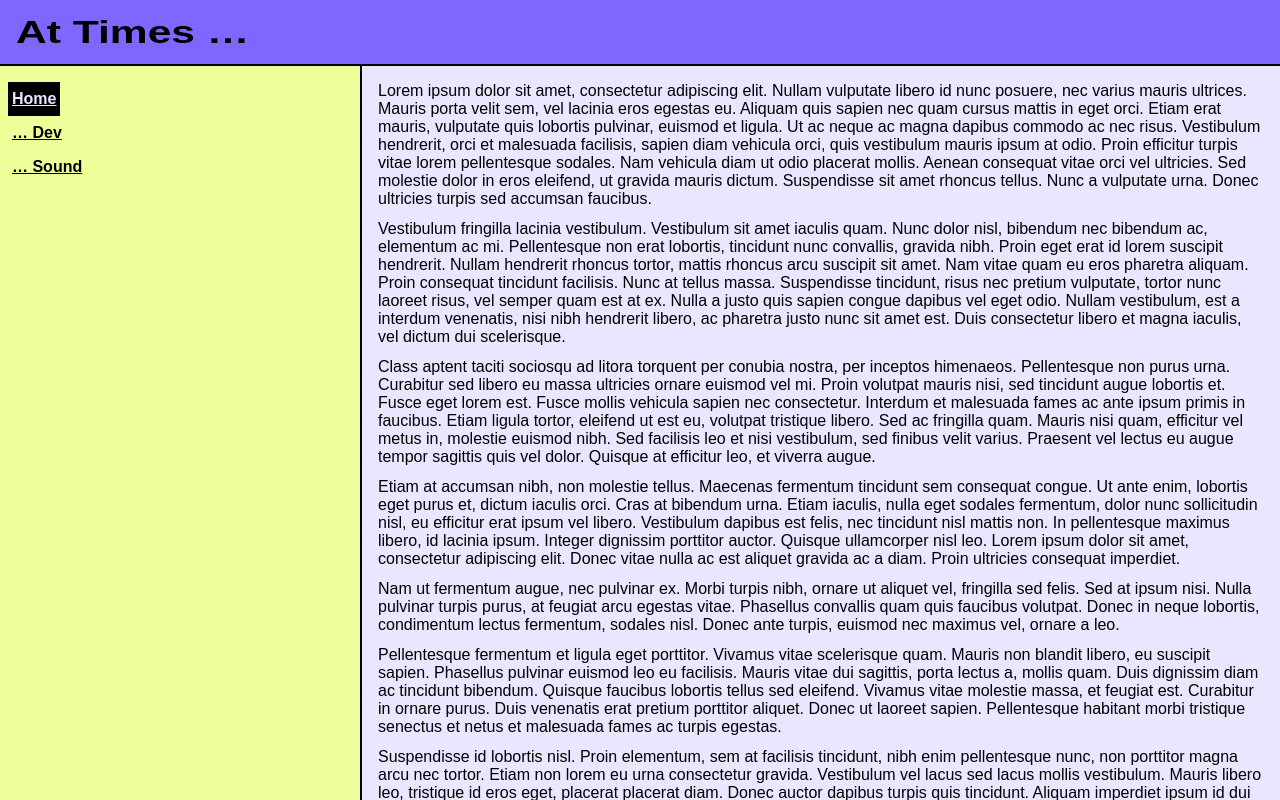
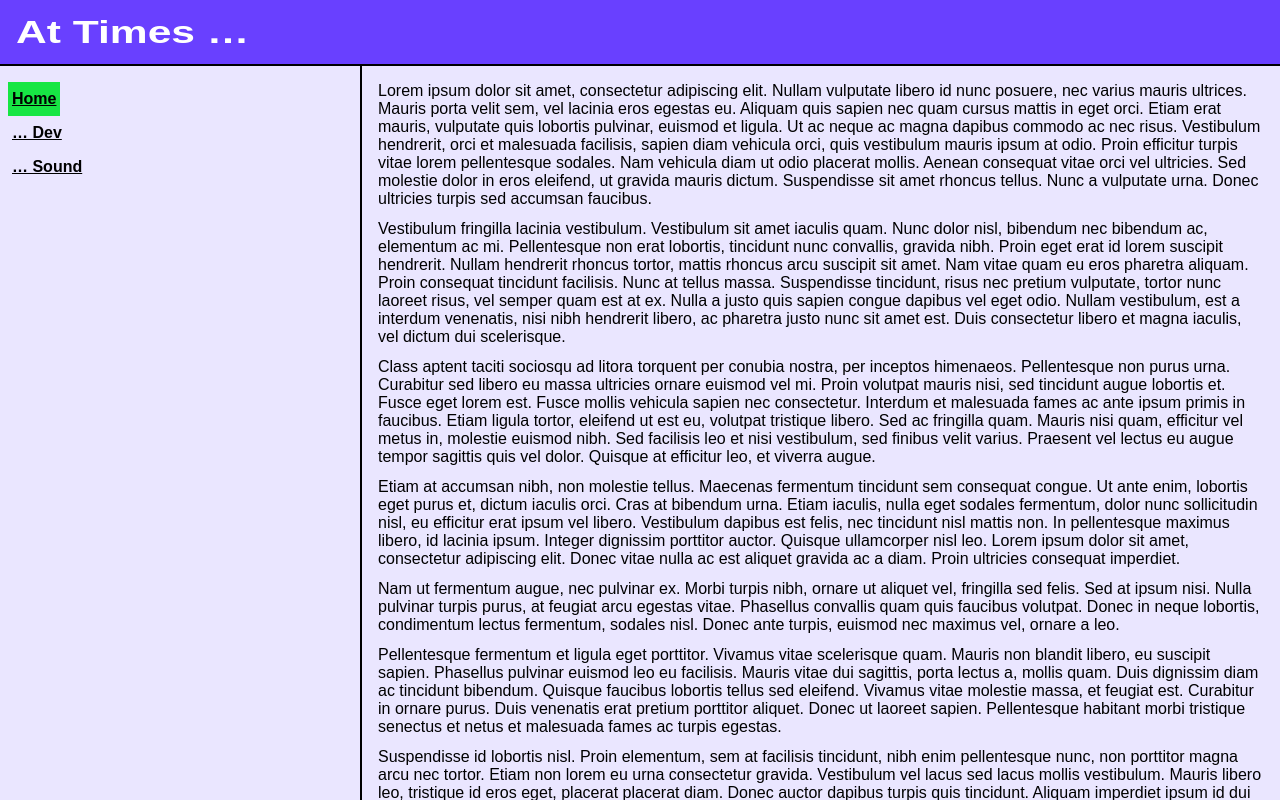
Before and after one commit to awat-langoe/at-times-stuff, an Angular app: page / in a window 1280 px wide. Built offline with nearby package versions, Linux system fonts and the light colour scheme.

Commit message:
adjust nav and link colours

```diff
--- a/src/app/app.component.scss
+++ b/src/app/app.component.scss
@@ -33,8 +33,8 @@
 .app-nav-drawer {
   grid-area: nav;
   width: 22.5rem;
-  background-color: var(--app-color-secondary);
-  color: var(--app-color-on-secondary);
+  background-color: var(--app-color-surface);
+  color: var(--app-color-on-surface);
   border-right: 0.125rem solid var(--app-color-on-surface);
 
   &-list {
@@ -55,8 +55,8 @@
   justify-content: center;
   grid-area: nav;
   width: 5rem;
-  background-color: var(--app-color-secondary);
-  color: var(--app-color-on-secondary);
+  background-color: var(--app-color-surface);
+  color: var(--app-color-on-surface);
   border-right: 0.125rem solid var(--app-color-on-surface);
   font-size: 0.75rem;
 
--- a/src/styles.scss
+++ b/src/styles.scss
@@ -1,9 +1,9 @@
 html {
   --app-color-surface: #eae6ff;
   --app-color-on-surface: black;
-  --app-color-primary: #8066ff;
-  --app-color-on-primary: black;
-  --app-color-secondary: #eeff99;
+  --app-color-primary: #6940ff;
+  --app-color-on-primary: white;
+  --app-color-secondary: #17e644;
   --app-color-on-secondary: black;
 }
 
@@ -11,10 +11,10 @@ html {
   html {
     --app-color-surface: #0c0b0d;
     --app-color-on-surface: white;
-    --app-color-primary: #4429cc;
+    --app-color-primary: #2c00cc;
     --app-color-on-primary: white;
-    --app-color-secondary: #608000;
-    --app-color-on-secondary: white;
+    --app-color-secondary: #00cc2c;
+    --app-color-on-secondary: black;
   }
 }
 
@@ -44,8 +44,8 @@ p {
 }
 
 .selected-text {
-  color: var(--app-color-surface);
-  background-color: var(--app-color-on-surface);
+  color: var(--app-color-on-secondary);
+  background-color: var(--app-color-secondary);
 }
 
 a {
```
